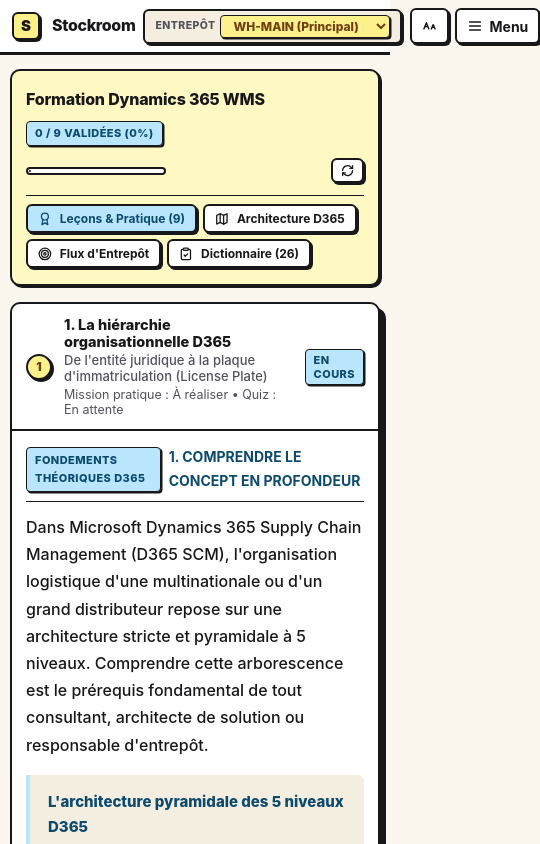
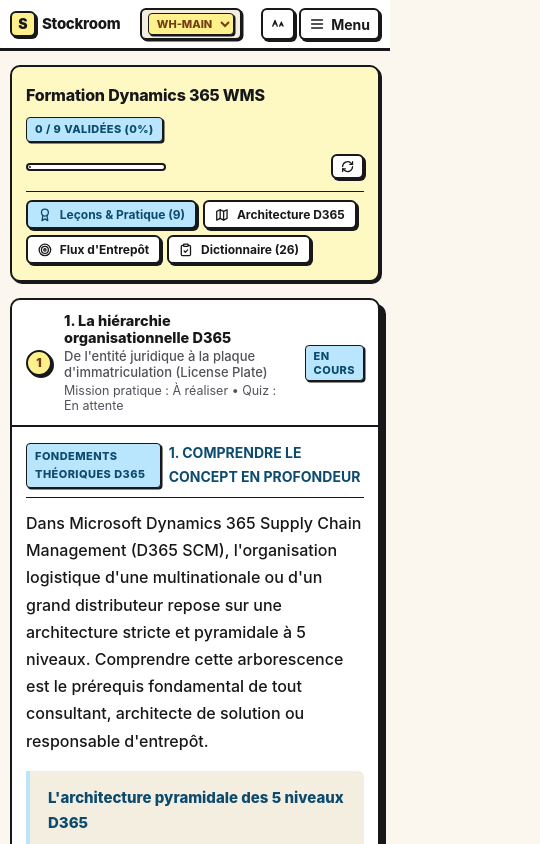
Before and after one commit to olekszij/Stockroom, a plain HTML site: page index.html in a window 390 px wide. Shown: the top 844 px of the page, 540 px wide, since content can reach past the window. Drawn offline with Linux system fonts and the light colour scheme.

Commit message:
fix(mobile): optimize header for small mobile screens (360px) and clean up warehouse select

```diff
--- a/index.html
+++ b/index.html
@@ -30,10 +30,10 @@
         </div>
         <div class="d365-context-sep hide-mobile">/</div>
         <div class="d365-context-item">
-          <span class="d365-context-label">Entrepôt</span>
+          <span class="d365-context-label hide-mobile">Entrepôt</span>
           <select class="d365-wh-select" id="select-active-warehouse" data-action="switch-warehouse" aria-label="Entrepôt actif">
-            <option value="WH-MAIN" selected>WH-MAIN (Principal)</option>
-            <option value="WH-RETAIL">WH-RETAIL (Magasin)</option>
+            <option value="WH-MAIN" selected>WH-MAIN</option>
+            <option value="WH-RETAIL">WH-RETAIL</option>
           </select>
         </div>
       </div>
--- a/style.css
+++ b/style.css
@@ -1205,30 +1205,48 @@ button.hamburger-btn,
 @media (max-width: 640px) {
   /* Header & Brand */
   .header-top {
-    padding: 8px 12px;
-    gap: 8px;
+    padding: 8px 10px;
+    gap: 6px;
+  }
+  .brand {
+    gap: 6px;
+    flex-shrink: 0;
   }
   .brand-title {
-    font-size: 16px;
+    font-size: 15px;
   }
   .brand-subtitle {
     display: none; /* Hide subtitle to keep header compact on narrow phones */
   }
   .brand-icon {
-    width: 28px;
-    height: 28px;
-    font-size: 15px;
+    width: 26px;
+    height: 26px;
+    font-size: 14px;
+  }
+  .d365-context-badge {
+    padding: 3px 6px;
+    gap: 4px;
+    box-shadow: 1.5px 1.5px 0px var(--shadow-color);
+    flex-shrink: 1;
+    min-width: 0;
+  }
+  .d365-wh-select {
+    font-size: 11px;
+    padding: 2px 4px;
+    max-width: 86px;
+    text-overflow: ellipsis;
   }
   .hide-mobile {
-    display: none !important; /* Hide button text, show only icons */
+    display: none !important; /* Hide secondary text and labels */
   }
   .header-actions {
-    gap: 6px;
+    gap: 4px;
+    flex-shrink: 0;
   }
   .header-actions button.btn {
-    padding: 6px 10px;
-    font-size: 13px;
-    min-height: 36px;
+    padding: 5px 8px;
+    font-size: 12px;
+    min-height: 32px;
   }
 
   /* Main Container */
```
